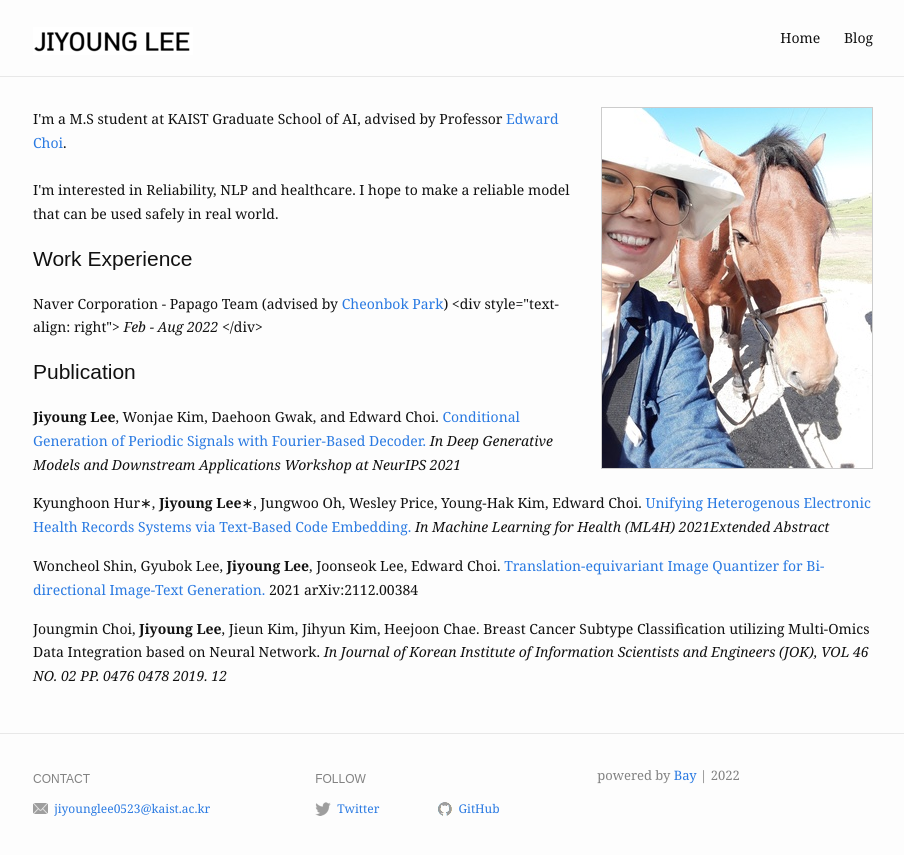
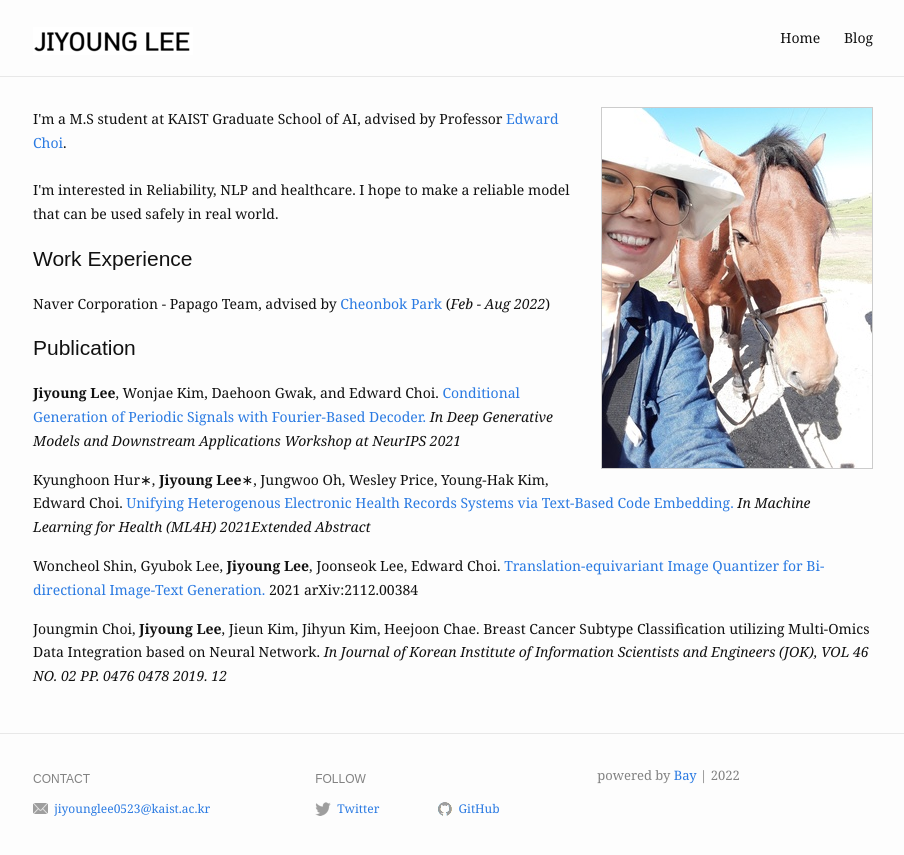
Before and after one commit to jiyounglee-0523/jiyounglee-0523.github.io, a Jekyll site: the page built from index.markdown, in a window 1280 px wide. Shown: the top 855 px of the page, without its empty margins (187-1091 px from the left). Built offline with Jekyll 4.4.1, drawn with Linux system fonts in a browser that asks for light colours.

Commit message:
update work experience

```diff
--- a/index.markdown
+++ b/index.markdown
@@ -27,7 +27,7 @@ Joungmin Choi, <b>Jiyoung Lee</b>, Jieun Kim, Jihyun Kim, Heejoon Chae
 -->
 </p>
 
-Naver Corporation - Papago Team (advised by <a href="https://cbokpark.github.io/">Cheonbok Park</a>)  <div style="text-align: right"> *Feb - Aug 2022* </div>
+Naver Corporation - Papago Team, advised by <a href="https://cbokpark.github.io/">Cheonbok Park</a>  (*Feb - Aug 2022*)
 
 
 
```
